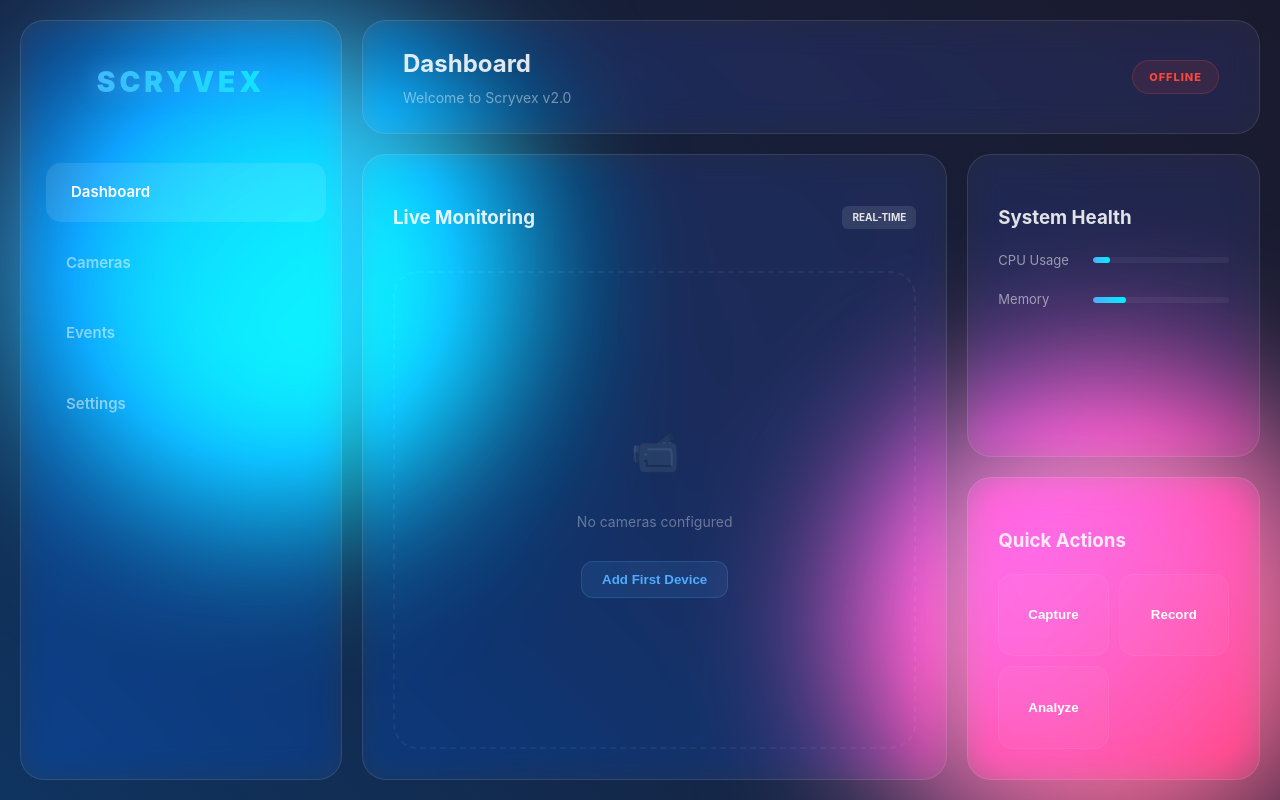
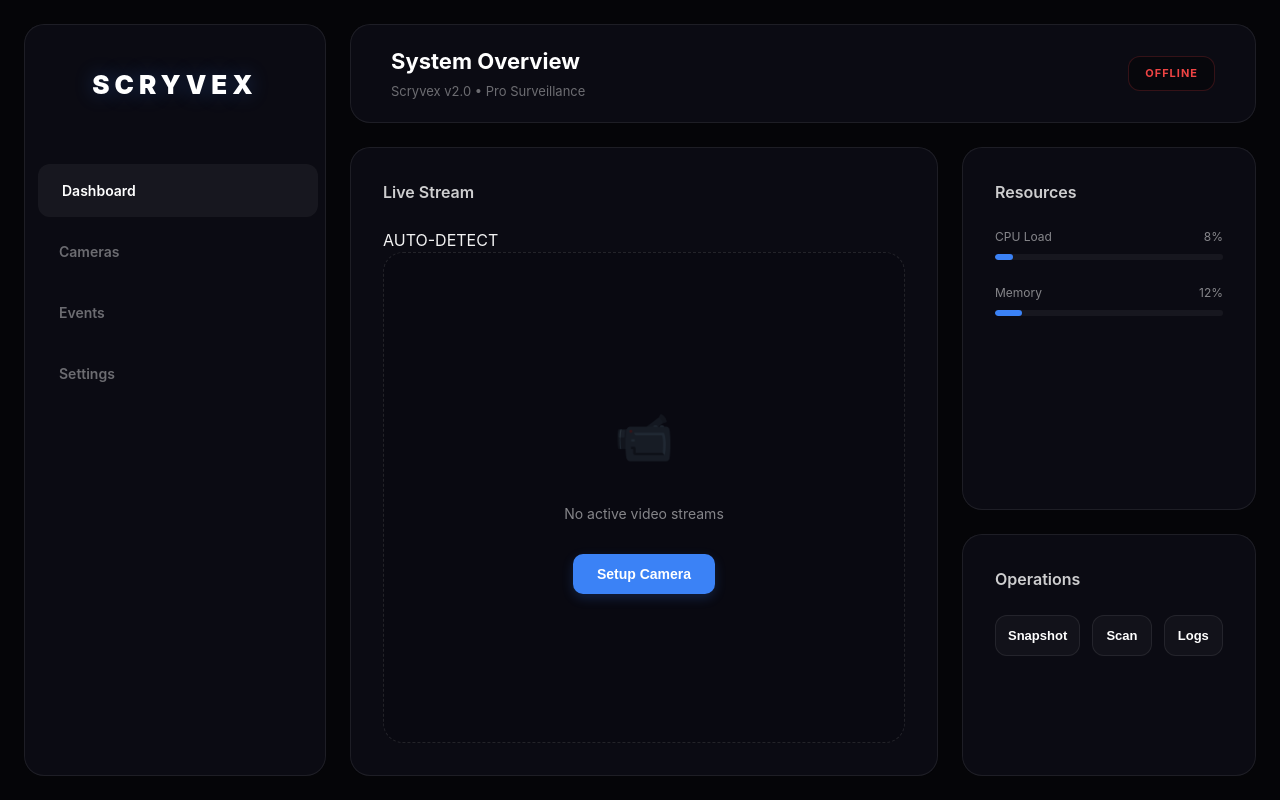
Before and after one commit to Chrisalvir1/Scryvex, a React (Vite) app in the folder ui/: page / in a window 1280 px wide. Built offline with nearby package versions, Linux system fonts and the light colour scheme; no server answers.

Commit message:
style: darken theme and improve readability

```diff
--- a/ui/src/App.css
+++ b/ui/src/App.css
@@ -2,29 +2,27 @@
   display: flex;
   height: 100vh;
   width: 100vw;
-  padding: 20px;
-  gap: 20px;
+  padding: 24px;
+  gap: 24px;
   box-sizing: border-box;
   background: transparent;
 }
 
 .sidebar {
   width: 280px;
-  padding: 40px 20px;
+  padding: 40px 10px;
   display: flex;
   flex-direction: column;
 }
 
 .logo {
-  font-size: 28px;
+  font-size: 26px;
   font-weight: 900;
-  letter-spacing: 4px;
+  letter-spacing: 5px;
   margin-bottom: 60px;
   text-align: center;
-  background: linear-gradient(to right, #4facfe, #00f2fe);
-  -webkit-background-clip: text;
-  -webkit-text-fill-color: transparent;
-  filter: drop-shadow(0 0 10px rgba(79, 172, 254, 0.5));
+  color: #fff;
+  text-shadow: 0 0 20px rgba(59, 130, 246, 0.3);
 }
 
 .nav-links {
@@ -34,32 +32,32 @@
 }
 
 .nav-links li {
-  padding: 18px 25px;
-  margin-bottom: 12px;
-  border-radius: 15px;
+  padding: 16px 24px;
+  margin-bottom: 8px;
+  border-radius: 12px;
   cursor: pointer;
-  transition: all 0.4s cubic-bezier(0.4, 0, 0.2, 1);
+  transition: all 0.3s ease;
   font-weight: 600;
-  color: rgba(255, 255, 255, 0.5);
-  font-size: 15px;
+  color: rgba(255, 255, 255, 0.4);
+  font-size: 14px;
 }
 
 .nav-links li.active, .nav-links li:hover {
-  background: rgba(255, 255, 255, 0.1);
+  background: rgba(255, 255, 255, 0.05);
   color: #fff;
-  transform: translateX(5px);
+  transform: translateX(3px);
 }
 
 .dashboard-content {
   flex: 1;
   display: flex;
   flex-direction: column;
-  gap: 20px;
+  gap: 24px;
   overflow: hidden;
 }
 
 .top-nav {
-  padding: 25px 40px;
+  padding: 20px 40px;
   display: flex;
   justify-content: space-between;
   align-items: center;
@@ -67,84 +65,63 @@
 
 .top-nav h1 {
   margin: 0;
-  font-size: 24px;
+  font-size: 22px;
   font-weight: 700;
+  color: #fff;
 }
 
 .subtitle {
-  margin: 5px 0 0;
-  font-size: 14px;
-  opacity: 0.5;
+  margin: 4px 0 0;
+  font-size: 13px;
+  color: rgba(255, 255, 255, 0.4);
 }
 
 .status-indicator {
   padding: 8px 16px;
-  border-radius: 30px;
+  border-radius: 12px;
   font-size: 11px;
-  font-weight: 800;
+  font-weight: 700;
   display: flex;
   align-items: center;
-  gap: 8px;
+  gap: 10px;
   letter-spacing: 1px;
+  background: rgba(0, 0, 0, 0.3);
 }
 
 .status-indicator.online {
-  background: rgba(0, 255, 127, 0.1);
-  color: #00ff7f;
-  border: 1px solid rgba(0, 255, 127, 0.2);
+  color: #10b981;
+  border: 1px solid rgba(16, 185, 129, 0.2);
 }
 
 .status-indicator.offline {
-  background: rgba(255, 69, 58, 0.1);
-  color: #ff453a;
-  border: 1px solid rgba(255, 69, 58, 0.2);
-}
-
-.pulse {
-  width: 8px;
-  height: 8px;
-  background: currentColor;
-  border-radius: 50%;
-  animation: pulse 1.5s infinite;
-}
-
-@keyframes pulse {
-  0% { box-shadow: 0 0 0 0px rgba(0, 255, 127, 0.4); }
-  70% { box-shadow: 0 0 0 10px rgba(0, 255, 127, 0); }
-  100% { box-shadow: 0 0 0 0px rgba(0, 255, 127, 0); }
+  color: #ef4444;
+  border: 1px solid rgba(239, 68, 68, 0.2);
 }
 
 .grid {
   display: grid;
   grid-template-columns: 2fr 1fr;
-  grid-template-rows: 1fr 1fr;
-  gap: 20px;
+  grid-template-rows: 1.2fr 0.8fr;
+  gap: 24px;
   flex: 1;
 }
 
 .card {
-  padding: 30px;
+  padding: 32px;
   display: flex;
   flex-direction: column;
 }
 
+.card h3 {
+  margin-top: 0;
+  font-size: 16px;
+  color: rgba(255, 255, 255, 0.8);
+  font-weight: 600;
+  margin-bottom: 24px;
+}
+
 .hero {
   grid-row: span 2;
-}
-
-.card-header {
-  display: flex;
-  justify-content: space-between;
-  align-items: center;
-  margin-bottom: 20px;
-}
-
-.badge {
-  background: rgba(255, 255, 255, 0.1);
-  padding: 4px 10px;
-  border-radius: 6px;
-  font-size: 10px;
-  font-weight: 700;
 }
 
 .empty-state {
@@ -153,23 +130,36 @@
   flex-direction: column;
   align-items: center;
   justify-content: center;
-  border: 2px dashed rgba(255, 255, 255, 0.05);
-  border-radius: 25px;
-  gap: 15px;
+  border: 1px dashed rgba(255, 255, 255, 0.1);
+  border-radius: 20px;
+  gap: 16px;
+  background: rgba(0, 0, 0, 0.1);
 }
 
 .empty-state .icon {
-  font-size: 40px;
-  opacity: 0.3;
+  font-size: 48px;
+  opacity: 0.2;
 }
 
 .empty-state p {
-  opacity: 0.4;
+  opacity: 0.5;
   font-size: 14px;
+  color: #fff;
+}
+
+.stat-row {
+  margin-bottom: 24px;
+}
+
+.stat-label {
+  display: flex;
+  justify-content: space-between;
+  margin-bottom: 8px;
+  font-size: 12px;
+  color: rgba(255, 255, 255, 0.5);
 }
 
 .progress-bar {
-  flex: 1;
   height: 6px;
   background: rgba(255, 255, 255, 0.05);
   border-radius: 10px;
@@ -178,56 +168,46 @@
 
 .progress-bar .fill {
   height: 100%;
-  background: linear-gradient(to right, #4facfe, #00f2fe);
+  background: #3b82f6;
   border-radius: 10px;
-}
-
-.stat-row {
-  display: flex;
-  align-items: center;
-  gap: 15px;
-  margin-bottom: 20px;
-}
-
-.stat-row span {
-  font-size: 13px;
-  width: 80px;
-  opacity: 0.6;
 }
 
 .action-grid {
   display: grid;
-  grid-template-columns: 1fr 1fr;
-  gap: 10px;
-  flex: 1;
+  grid-template-columns: repeat(3, 1fr);
+  gap: 12px;
 }
 
 .glass-btn {
   background: rgba(255, 255, 255, 0.03);
-  border: 1px solid rgba(255, 255, 255, 0.05);
-  border-radius: 15px;
+  border: 1px solid rgba(255, 255, 255, 0.08);
+  border-radius: 12px;
   color: #fff;
+  padding: 12px;
   font-weight: 600;
+  font-size: 13px;
   cursor: pointer;
-  transition: all 0.3s ease;
+  transition: all 0.2s ease;
 }
 
 .glass-btn:hover {
   background: rgba(255, 255, 255, 0.08);
-  transform: translateY(-2px);
+  border-color: rgba(255, 255, 255, 0.15);
 }
 
 .btn-secondary {
-  background: rgba(79, 172, 254, 0.1);
-  border: 1px solid rgba(79, 172, 254, 0.2);
-  color: #4facfe;
-  padding: 10px 20px;
-  border-radius: 12px;
+  background: #3b82f6;
+  border: none;
+  color: #fff;
+  padding: 12px 24px;
+  border-radius: 10px;
   font-weight: 700;
+  font-size: 14px;
   cursor: pointer;
-  transition: all 0.3s ease;
+  box-shadow: 0 4px 12px rgba(59, 130, 246, 0.2);
 }
 
 .btn-secondary:hover {
-  background: rgba(79, 172, 254, 0.2);
+  background: #2563eb;
+  transform: translateY(-1px);
 }
--- a/ui/src/App.tsx
+++ b/ui/src/App.tsx
@@ -5,7 +5,6 @@ function App() {
   const [status, setStatus] = useState<any>(null)
 
   useEffect(() => {
-    // Intentamos conectar con el motor Go
     const fetchStatus = () => {
       fetch('http://localhost:1994/api/status')
         .then(res => res.json())
@@ -38,14 +37,14 @@ function App() {
       <main className="dashboard-content">
         <header className="glass top-nav">
           <div className="header-left">
-            <h1>Dashboard</h1>
-            <p className="subtitle">Welcome to Scryvex v2.0</p>
+            <h1>System Overview</h1>
+            <p className="subtitle">Scryvex v2.0 • Pro Surveillance</p>
           </div>
           <div className="system-status">
             {status ? (
               <div className="status-indicator online">
                 <span className="pulse"></span>
-                CORE ONLINE v{status.version}
+                CORE ONLINE
               </div>
             ) : (
               <div className="status-indicator offline">
@@ -58,34 +57,40 @@ function App() {
         <section className="grid">
           <div className="glass card hero">
             <div className="card-header">
-              <h3>Live Monitoring</h3>
-              <span className="badge">REAL-TIME</span>
+              <h3>Live Stream</h3>
+              <span className="badge">AUTO-DETECT</span>
             </div>
             <div className="empty-state">
               <div className="icon">📹</div>
-              <p>No cameras configured</p>
-              <button className="btn-secondary">Add First Device</button>
+              <p>No active video streams</p>
+              <button className="btn-secondary">Setup Camera</button>
             </div>
           </div>
 
           <div className="glass card stats">
-            <h3>System Health</h3>
+            <h3>Resources</h3>
             <div className="stat-row">
-              <span>CPU Usage</span>
-              <div className="progress-bar"><div className="fill" style={{width: '12%'}}></div></div>
+              <div className="stat-label">
+                <span>CPU Load</span>
+                <span>8%</span>
+              </div>
+              <div className="progress-bar"><div className="fill" style={{width: '8%'}}></div></div>
             </div>
             <div className="stat-row">
-              <span>Memory</span>
-              <div className="progress-bar"><div className="fill" style={{width: '24%'}}></div></div>
+              <div className="stat-label">
+                <span>Memory</span>
+                <span>12%</span>
+              </div>
+              <div className="progress-bar"><div className="fill" style={{width: '12%'}}></div></div>
             </div>
           </div>
 
           <div className="glass card actions">
-            <h3>Quick Actions</h3>
+            <h3>Operations</h3>
             <div className="action-grid">
-              <button className="glass-btn">Capture</button>
-              <button className="glass-btn">Record</button>
-              <button className="glass-btn">Analyze</button>
+              <button className="glass-btn">Snapshot</button>
+              <button className="glass-btn">Scan</button>
+              <button className="glass-btn">Logs</button>
             </div>
           </div>
         </section>
--- a/ui/src/index.css
+++ b/ui/src/index.css
@@ -4,8 +4,9 @@
   font-weight: 400;
 
   color-scheme: dark;
-  color: rgba(255, 255, 255, 0.87);
-  background: radial-gradient(circle at top left, #1a1a2e, #16213e, #0f3460);
+  color: rgba(255, 255, 255, 0.95);
+  /* Fondo mucho más oscuro y profundo */
+  background: #050508;
 
   font-synthesis: none;
   text-rendering: optimizeLegibility;
@@ -20,19 +21,20 @@ body {
   min-width: 320px;
   min-height: 100vh;
   overflow: hidden;
+  background: #050508;
 }
 
 #root {
   width: 100%;
 }
 
-/* Liquid Glass Utilities */
+/* Liquid Glass Utilities - Más oscuros y legibles */
 .glass {
-  background: rgba(255, 255, 255, 0.05);
-  backdrop-filter: blur(16px) saturate(180%);
-  -webkit-backdrop-filter: blur(16px) saturate(180%);
-  border: 1px solid rgba(255, 255, 255, 0.1);
-  border-radius: 24px;
+  background: rgba(15, 15, 25, 0.7); /* Vidrio más oscuro */
+  backdrop-filter: blur(25px) saturate(150%);
+  -webkit-backdrop-filter: blur(25px) saturate(150%);
+  border: 1px solid rgba(255, 255, 255, 0.08);
+  border-radius: 20px;
 }
 
 .liquid-bg {
@@ -42,28 +44,31 @@ body {
   width: 100vw;
   height: 100vh;
   z-index: -1;
-  background: linear-gradient(45deg, #0f3460, #16213e, #1a1a2e);
+  background: radial-gradient(circle at top right, #0a0a14, #050508);
 }
 
+/* Blobs muy sutiles para no molestar la vista */
 .blob {
   position: absolute;
-  width: 500px;
-  height: 500px;
-  background: linear-gradient(135deg, #4facfe 0%, #00f2fe 100%);
-  filter: blur(80px);
+  width: 600px;
+  height: 600px;
+  background: linear-gradient(135deg, #1e3a8a 0%, #3b82f6 100%);
+  filter: blur(120px);
   border-radius: 50%;
   z-index: -1;
-  animation: move 20s infinite alternate;
+  opacity: 0.15; /* Bajado drásticamente la intensidad */
+  animation: move 25s infinite alternate ease-in-out;
 }
 
 .blob-2 {
-  background: linear-gradient(135deg, #f093fb 0%, #f5576c 100%);
-  right: 0;
-  bottom: 0;
-  animation-delay: -5s;
+  background: linear-gradient(135deg, #4c1d95 0%, #7c3aed 100%);
+  right: -100px;
+  bottom: -100px;
+  opacity: 0.1; /* Muy tenue */
+  animation-delay: -7s;
 }
 
 @keyframes move {
-  from { transform: translate(-10%, -10%); }
-  to { transform: translate(20%, 20%); }
+  from { transform: translate(-5%, -5%) scale(1); }
+  to { transform: translate(10%, 10%) scale(1.1); }
 }
```
